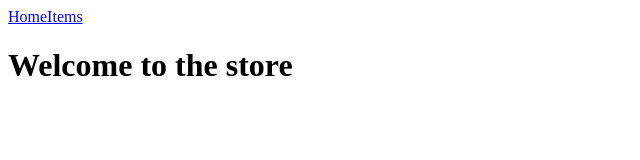
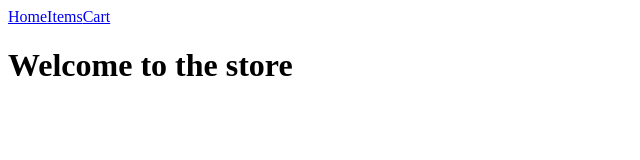
Before and after one commit to ls1955/react-shopping-cart, a React (Vite) app: page / in a window 1280 px wide. Shown: the top 160 px of the page, without its empty margins (0-640 px from the left). Built offline with nearby package versions, Linux system fonts and the light colour scheme.

Commit message:
Include Link to CartPage
Probably the last page for this app.

```diff
--- a/src/navigation-bar.jsx
+++ b/src/navigation-bar.jsx
@@ -5,6 +5,7 @@ export default function NavigationBar() {
     <nav>
       <Link to="/">Home</Link>
       <Link to="/items">Items</Link>
+      <Link to="cart">Cart</Link>
     </nav>
   );
 }
```
Also changed, not shown: 1 other file (tests, documents, lock files or other folders).
